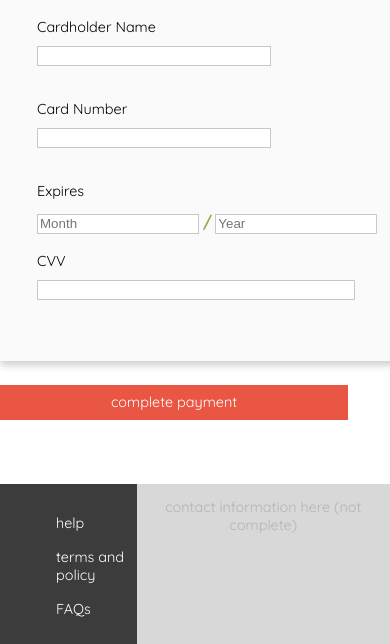
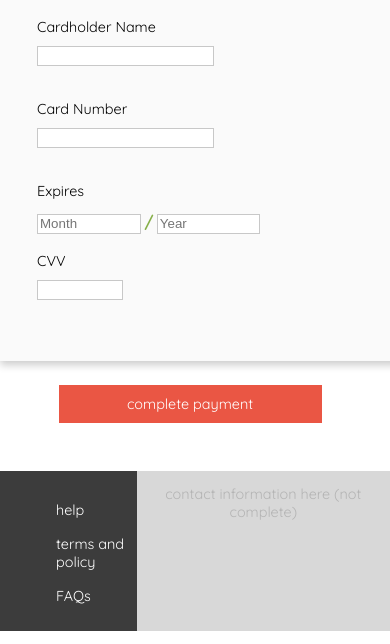
Before and after one commit to abashie/iat339-p02, a plain HTML site: page Event Market/payment.html in a window 390 px wide. Shown: the part 1102-1746 px from the top of the page. Drawn offline with Linux system fonts and the light colour scheme; a web font is replaced by a local one.

Commit message:
re-aligned pay button, made responsive

```diff
--- a/Event Market/css/main.css
+++ b/Event Market/css/main.css
@@ -44,6 +44,7 @@ p, a, label{
   	background-color:white;
   	justify-content: space-between;
   	align-items:center;
+  	z-index: 10;
   }
 
   .main-nav-section{
@@ -595,20 +596,26 @@ cursor: pointer;
   	width: 3%;
   }
 
+a#pay-btn{
+	padding: 0.5rem 2rem;
+	width: 20%;
+	margin: 0 35%;
+}
+
+
   form img{
   	height: 35px;
   	width: auto;
   	margin-right: 25px;
   }
 
-input#expire1{
+  input#expire1,   input#expire2{
   	display: inline-block;
   	width: 40%;
   }
 
-input#expire2{
-display: inline-block;
-width: 40%;
+  input#cvv{
+  	width: 80px;
   }
 
 
@@ -938,6 +945,12 @@ margin: 3em 0;
 		}
 
 
+		/*payment*/
+a#pay-btn{
+	width: 30%;
+	margin: 0 25%;
+}
+
 	}
 	@media(max-width:680px){
 		#logo{
@@ -1060,25 +1073,18 @@ margin: 3em 0;
 		}
 
 
-
-  }
-
-
-/* @media (max-width: 700px){
-   .category .grid-col-1of3 img, .category .grid-col-2of3 img{
-		width: auto;
-		height: 100%;
-  }
-
-    	.category .grid-col-1of3, .category .grid-col-2of3 {
-	   	display: inline-block;
-	   	float: left;
-		width: 45%;
+ .pay-container input{
+  		 	width: 60%;
   		 }
 
 
 
-}*/
+  input#expire1,   input#expire2{
+width: 25%;
+  }
+
+	}
+
 
 
 
@@ -1147,6 +1153,14 @@ margin: 3em 0;
   			height: 110%;
   		}
 
+/*payment*/
+a#pay-btn{
+	padding: 0.5rem 2rem;
+	width: 50%;
+	margin: 0 15%;
+}
+
+
   		div.events-container{
   			margin: 100px 5%;
   		}
--- a/Event Market/payment.html
+++ b/Event Market/payment.html
@@ -123,10 +123,18 @@
 
 						<div class="grid-col-3of4">
 							<form class="card-type">
+
 							  <input class="radio" type="radio" name="gender" value="1" checked> <img src="img/visa.png" >
+
 							  <input class="radio" type="radio" name="gender" value="2"> <img src="img/mc.png" >
+
+
 							  <input class="radio" type="radio" name="gender" value="3"> <img src="img/amex.png" >
+
+
 							    <input class="radio" type="radio" name="gender" value="3"> <img src="img/interac.png" >
+
+
 							</form>
 						</div>
 					</div><!-- card type -->
@@ -166,12 +174,12 @@
 				</div>
 
 				<div class="grid-col-1of4">
-					<input type="cvv" name="cvv" >
+					<input id="cvv" type="cvv" name="cvv" >
 				</div>
 			</div><!-- expires row end -->
 		</div><!-- pay container end -->
 		<div class="buttons">
-			<a class="btn-filled" href="confirmation-page.html">complete payment</a>
+			<a id="pay-btn" class="btn-filled" href="confirmation-page.html">complete payment</a>
 		</div>
 	</div><!-- margin top container -->
 
```
Lines whose indentation alone changed are shown as unchanged.
